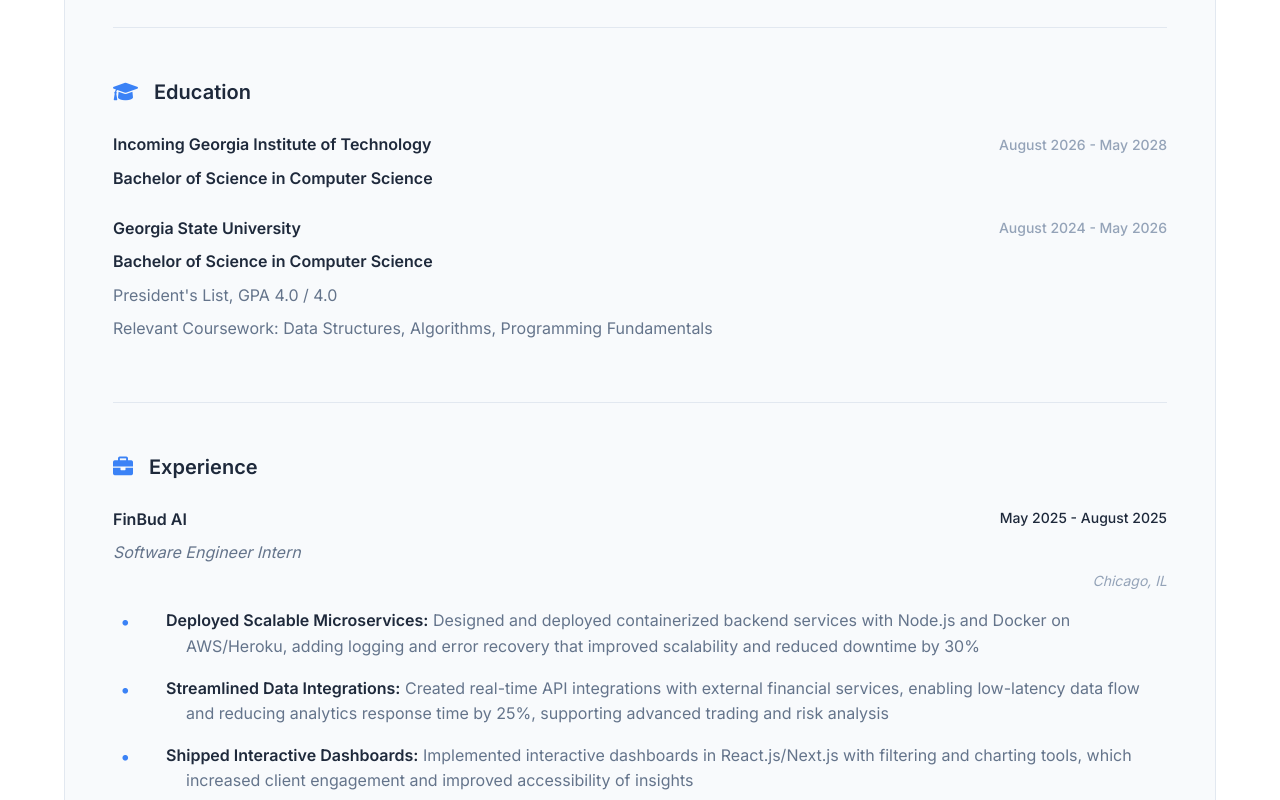
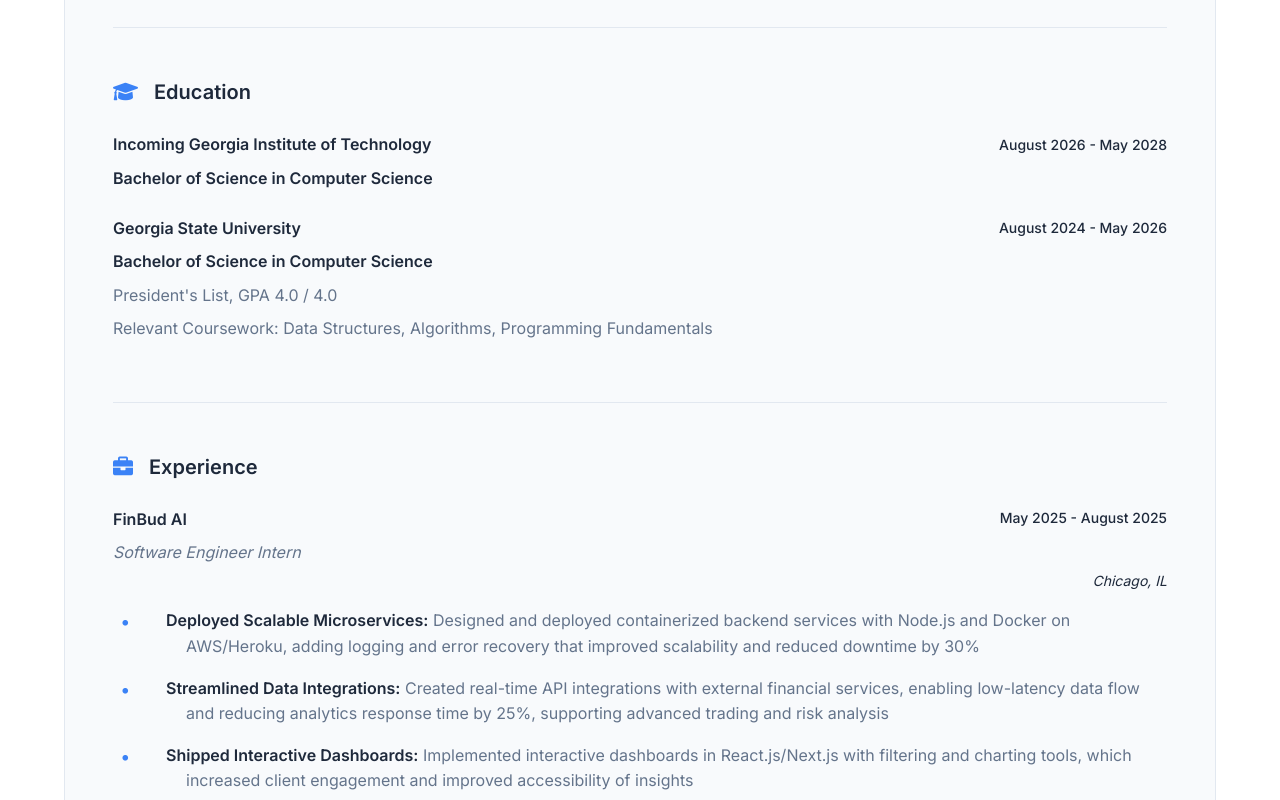
Before and after one commit to pvu06/personal-website, a plain HTML site: page resume.html in a window 1280 px wide. Shown: the part 1100-1900 px from the top of the page. Drawn offline with Linux system fonts and the light colour scheme.

Commit message:
Fix: Make education dates and experience locations black for better prominence

```diff
--- a/css/styles.css
+++ b/css/styles.css
@@ -714,7 +714,7 @@ body {
 }
 
 .education-date {
-    color: var(--text-muted);
+    color: var(--text-primary);
     font-size: var(--font-size-sm);
     font-weight: 500;
     white-space: nowrap;
@@ -837,7 +837,7 @@ body {
 
 .experience-location {
     margin: 0 0 var(--spacing-md) 0;
-    color: var(--text-muted);
+    color: var(--text-primary);
     font-style: italic;
     font-size: var(--font-size-sm);
     text-align: right;
```
